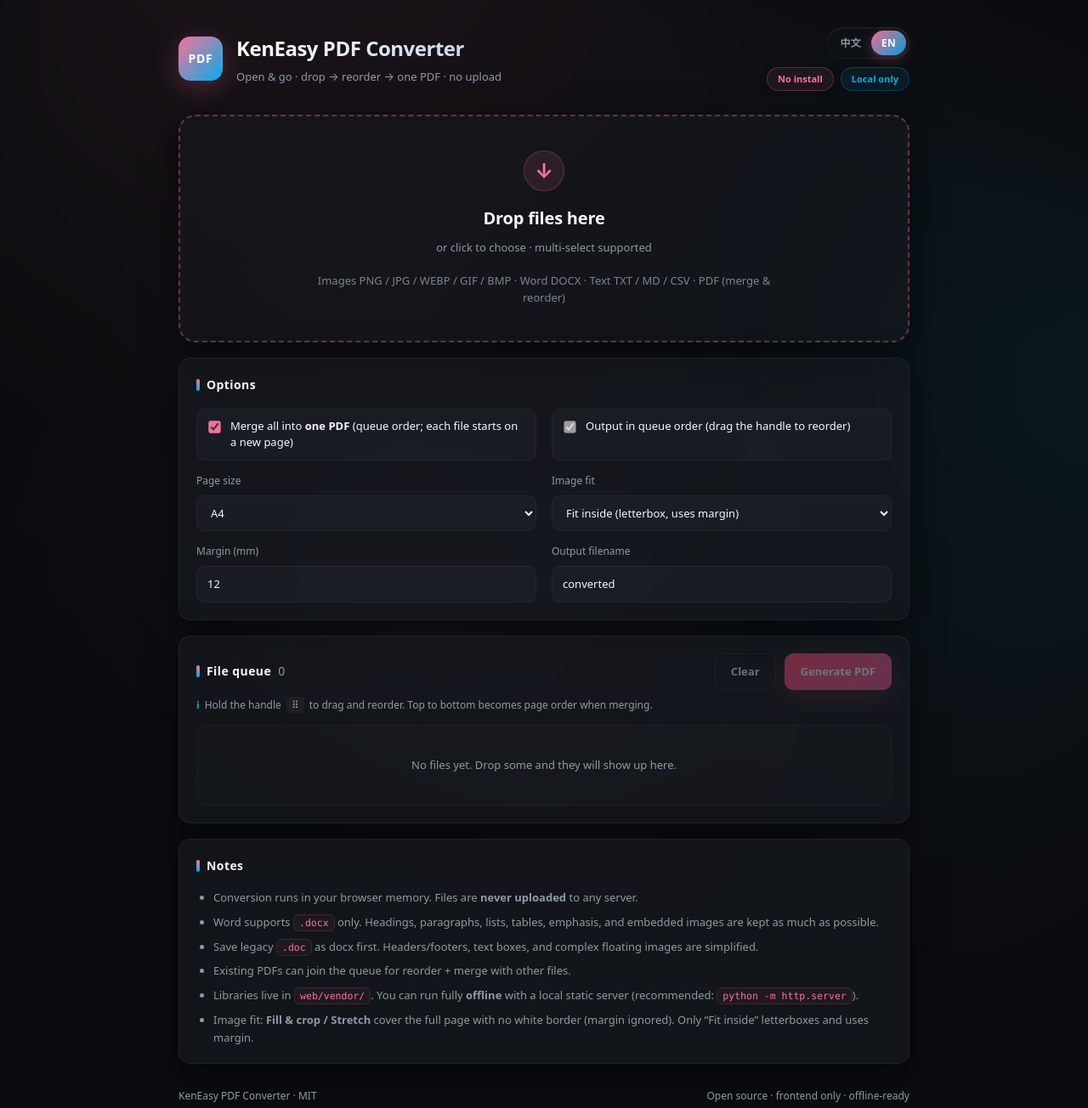
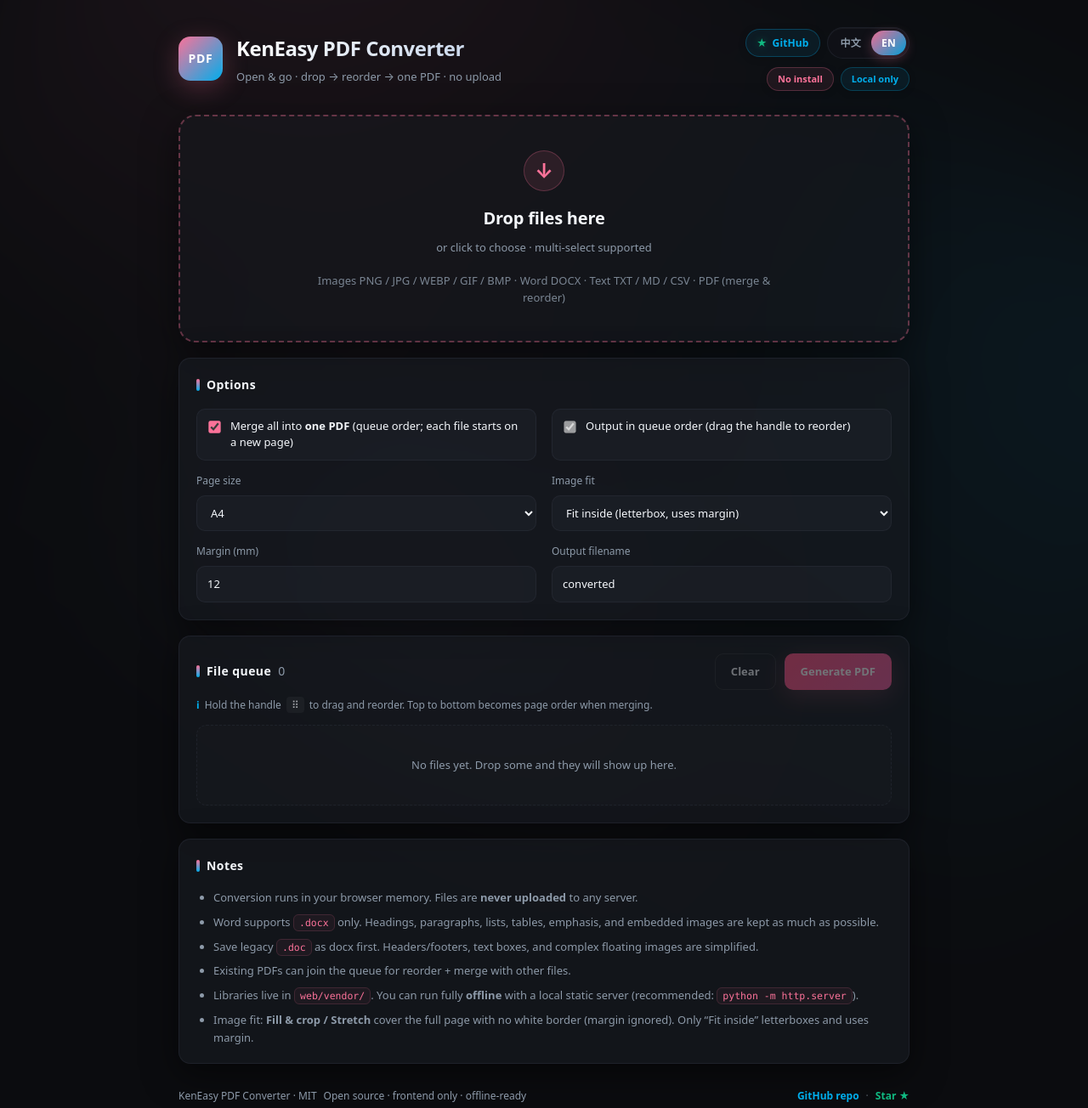
Before and after one commit to ngiken/KenEasy-PDF-Converter, a plain HTML site: page web/index.html in a window 1280 px wide. Shown: the whole page at 85% size. Drawn offline with Linux system fonts and the light colour scheme.

Commit message:
feat: add quiet GitHub + Star links in header and footer
Open the repo in a new tab without modal prompts so users can star
if they like the tool.

```diff
--- a/web/app.js
+++ b/web/app.js
@@ -51,6 +51,10 @@
       tip5: "依赖库已放在 <code>web/vendor/</code>，可用本地静态服务<strong>完全离线</strong>使用（推荐 <code>python -m http.server</code>）。",
       tip6: "图片适配：<strong>铺满裁切 / 拉伸铺满</strong>会铺满整页且无白边（忽略页边距）；只有「完整放入」会留白并使用页边距。",
       footerNote: "开源 · 纯前端 · 可离线",
+      githubBtn: "GitHub",
+      githubAria: "在 GitHub 打开本项目，欢迎点 Star",
+      footerGithub: "GitHub 仓库",
+      footerStar: "欢迎 Star ★",
       maxFiles: "一次最多 {n} 个文件",
       fileTooLarge: "{name} 超过 40MB，已跳过",
       unsupportedDoc: "旧版 .doc 不支持，请另存为 .docx",
@@ -117,6 +121,10 @@
       tip5: "Libraries live in <code>web/vendor/</code>. You can run fully <strong>offline</strong> with a local static server (recommended: <code>python -m http.server</code>).",
       tip6: "Image fit: <strong>Fill & crop / Stretch</strong> cover the full page with no white border (margin ignored). Only “Fit inside” letterboxes and uses margin.",
       footerNote: "Open source · frontend only · offline-ready",
+      githubBtn: "GitHub",
+      githubAria: "Open this project on GitHub — stars welcome",
+      footerGithub: "GitHub repo",
+      footerStar: "Star ★",
       maxFiles: "Up to {n} files at a time",
       fileTooLarge: "{name} is over 40MB and was skipped",
       unsupportedDoc: "Legacy .doc is not supported — save as .docx",
--- a/web/index.html
+++ b/web/index.html
@@ -19,9 +19,22 @@
         </div>
       </div>
       <div class="header-actions">
-        <div class="lang-switch" role="group" aria-label="Language">
-          <button type="button" class="lang-btn" data-lang="zh" id="langZh" aria-pressed="true">中文</button>
-          <button type="button" class="lang-btn" data-lang="en" id="langEn" aria-pressed="false">EN</button>
+        <div class="header-top-row">
+          <a
+            class="github-link"
+            href="https://github.com/ngiken/KenEasy-PDF-Converter"
+            target="_blank"
+            rel="noopener noreferrer"
+            data-i18n-aria-label="githubAria"
+            aria-label="在 GitHub 打开本项目，欢迎 Star"
+          >
+            <span class="github-ico" aria-hidden="true">★</span>
+            <span data-i18n="githubBtn">GitHub</span>
+          </a>
+          <div class="lang-switch" role="group" aria-label="Language">
+            <button type="button" class="lang-btn" data-lang="zh" id="langZh" aria-pressed="true">中文</button>
+            <button type="button" class="lang-btn" data-lang="en" id="langEn" aria-pressed="false">EN</button>
+          </div>
         </div>
         <div class="header-badges">
           <span class="badge" data-i18n="badgeNoInstall">无需安装</span>
@@ -130,8 +143,27 @@
     </main>
 
     <footer class="footer">
-      <span>KenEasy PDF Converter · MIT</span>
-      <span class="muted" data-i18n="footerNote">开源 · 纯前端 · 可离线</span>
+      <div class="footer-left">
+        <span>KenEasy PDF Converter · MIT</span>
+        <span class="muted" data-i18n="footerNote">开源 · 纯前端 · 可离线</span>
+      </div>
+      <div class="footer-right">
+        <a
+          class="footer-link"
+          href="https://github.com/ngiken/KenEasy-PDF-Converter"
+          target="_blank"
+          rel="noopener noreferrer"
+          data-i18n="footerGithub"
+        >GitHub 仓库</a>
+        <span class="footer-dot" aria-hidden="true">·</span>
+        <a
+          class="footer-link footer-star"
+          href="https://github.com/ngiken/KenEasy-PDF-Converter"
+          target="_blank"
+          rel="noopener noreferrer"
+          data-i18n="footerStar"
+        >欢迎 Star ★</a>
+      </div>
     </footer>
   </div>
 
--- a/web/styles.css
+++ b/web/styles.css
@@ -2,6 +2,7 @@
   --pink: #fb7299;
   --pink-strong: #ff4f7e;
   --blue: #00aeec;
+  --emerald: #10b981;
   --bg: #0b0c0f;
   --panel: rgba(24, 27, 33, 0.65);
   --panel-2: rgba(32, 36, 44, 0.5);
@@ -191,6 +192,56 @@ h1 {
   flex-direction: column;
   align-items: flex-end;
   gap: 10px;
+}
+
+.header-top-row {
+  display: flex;
+  align-items: center;
+  gap: 8px;
+  flex-wrap: wrap;
+  justify-content: flex-end;
+}
+
+.github-link {
+  display: inline-flex;
+  align-items: center;
+  gap: 6px;
+  padding: 6px 12px;
+  border-radius: 999px;
+  border: 1px solid rgba(0, 174, 236, 0.28);
+  background: rgba(0, 174, 236, 0.08);
+  color: var(--blue);
+  text-decoration: none;
+  font-size: 12px;
+  font-weight: 700;
+  letter-spacing: 0.01em;
+  transition: all 0.25s var(--ease-out);
+  box-shadow: 0 2px 10px rgba(0, 0, 0, 0.18);
+}
+
+.github-link:hover {
+  color: #fff;
+  border-color: rgba(251, 114, 153, 0.45);
+  background: linear-gradient(135deg, rgba(251, 114, 153, 0.92), rgba(0, 174, 236, 0.88));
+  transform: translateY(-1px);
+  box-shadow: 0 6px 18px rgba(251, 114, 153, 0.28);
+}
+
+.github-link:focus-visible {
+  outline: 2px solid rgba(0, 174, 236, 0.7);
+  outline-offset: 2px;
+}
+
+.github-ico {
+  font-size: 12px;
+  line-height: 1;
+  color: var(--emerald, #10b981);
+  text-shadow: 0 0 10px rgba(16, 185, 129, 0.35);
+}
+
+.github-link:hover .github-ico {
+  color: #fff;
+  text-shadow: none;
 }
 
 .lang-switch {
@@ -949,10 +1000,45 @@ h1 {
   margin-top: 28px;
   display: flex;
   justify-content: space-between;
+  align-items: center;
   gap: 12px;
+  flex-wrap: wrap;
   font-size: 12px;
   color: var(--muted);
   animation: fadeInUp 0.6s var(--ease-out) 0.2s both;
+}
+
+.footer-left,
+.footer-right {
+  display: flex;
+  align-items: center;
+  flex-wrap: wrap;
+  gap: 8px;
+}
+
+.footer-dot {
+  opacity: 0.55;
+}
+
+.footer-link {
+  color: var(--blue);
+  text-decoration: none;
+  font-weight: 650;
+  transition: color 0.2s var(--ease-out), opacity 0.2s var(--ease-out);
+}
+
+.footer-link:hover {
+  color: var(--pink);
+  text-decoration: underline;
+  text-underline-offset: 3px;
+}
+
+.footer-star {
+  color: var(--emerald, #10b981);
+}
+
+.footer-star:hover {
+  color: #34d399;
 }
 
 /* Elastic spring Toast styling */
@@ -1004,6 +1090,10 @@ h1 {
     align-items: center;
   }
 
+  .header-top-row {
+    justify-content: center;
+  }
+
   .header-badges {
     justify-content: center;
   }
```
